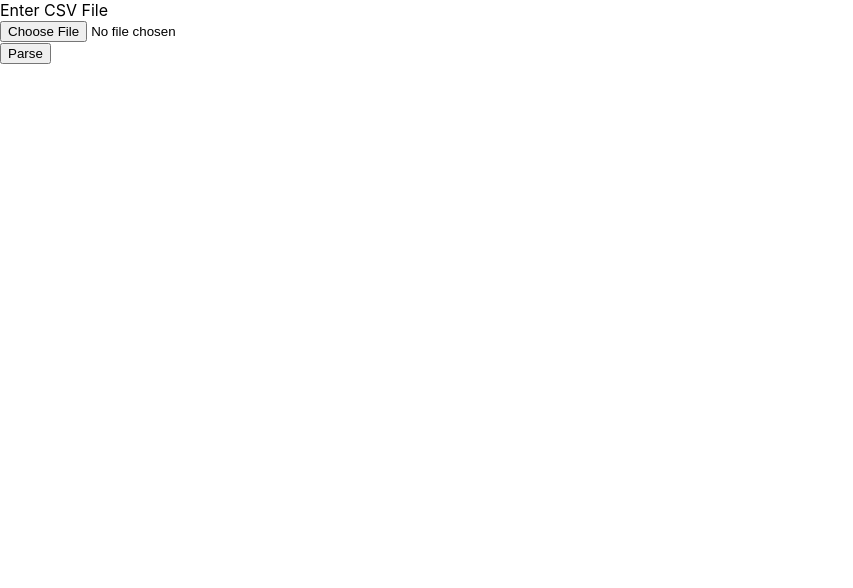
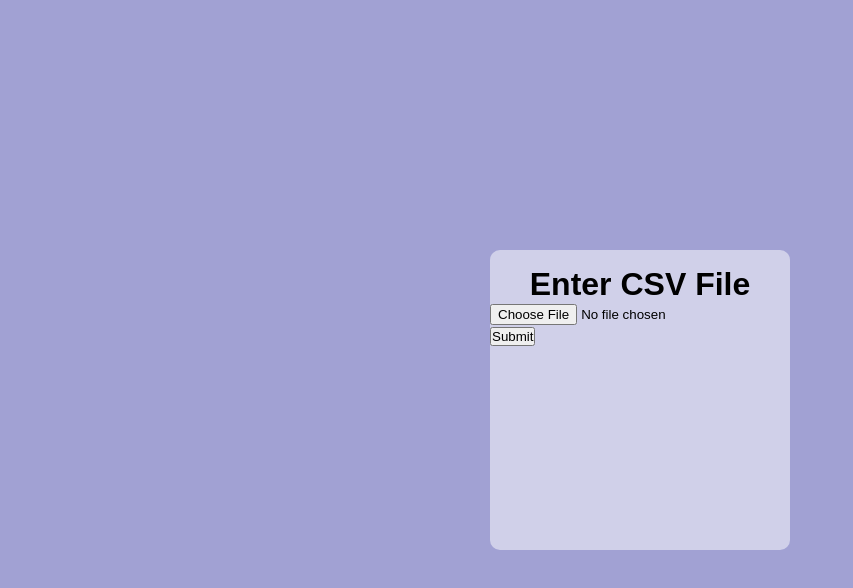
Before and after one commit to yashmahe/csv-file-uploader, a React (Create React App) app: page / in a window 1280 px wide. Shown: the top 588 px of the page, without its empty margins (0-853 px from the left). Built offline with nearby package versions, Linux system fonts and the light colour scheme.

Commit message:
added css

```diff
--- a/src/App.css
+++ b/src/App.css
@@ -1,4 +1,65 @@
-.App {
+*{
+  margin: 0;
+  padding: 0;
+}
+
+.page{
+  height: 100vh;
+  background-color: rgb(161, 161, 211);;
+  display: flex;
+  align-items: center;
+  justify-content: center;
+
+}
+.container{
+  height: 300px;
+  width: 300px;
+  border-radius: 10px;
+  background-color: rgba(255, 255, 255, 0.5);
+
+}
+.heading{
+  text-align: center;
+  font-family: Arial, Helvetica, sans-serif;
+  margin-top: 1rem;
+  font-weight: bold;
+
+}
+.file-holder{
+  margin: auto;
+  width: 150px;
+  height: 150px;
+  border: 3px black solid;
+  border-radius: 5px;
+  margin-top: 1rem;
+}
+.img{
+  width: 150px;
+  height: 150px;
+  object-fit: cover;
+}
+#input[type="file"] {
+    display: none;
+}
+.label{
+  width: 100%;
+  margin-top: 1rem;
+  display: flex;
+  justify-content: center;
+}
+.file-upload{
+  margin: auto;
+  width: 200px;
+    height: 50px;
+  color: white;
+  border-radius: 10px;
+  background-color: black;
+  text-align: center;
+  cursor: pointer;
+}
+
+
+/* .App {
   text-align: center;
 }
 
@@ -35,4 +96,4 @@
   to {
     transform: rotate(360deg);
   }
-}
+} */
--- a/src/App.js
+++ b/src/App.js
@@ -1,7 +1,8 @@
-import React, {useState, useEffect } from 'react';
+import React, {useState } from 'react';
 // import Stack from '@mui/material/Stack';
 // import CircularProgress from '@mui/material/CircularProgress';
 import Papa from "papaparse";
+import './App.css';
 
 // Allowed extensions for input file
 const allowedExtensions = ["csv"];
@@ -23,7 +24,7 @@ async function send_data(dict) {
 const App = () => {
 
   // This state will store the parsed data
-  const [data, setData] = useState([]);
+  //const [data, setData] = useState([]);
 
   // It state will contain the error when
   // correct file extension is not used
@@ -71,9 +72,7 @@ const App = () => {
     reader.onload = async ({ target }) => {
       const csv = Papa.parse(target.result, { header: true });
       const parsedData = csv?.data;
-      // const finaljson = {"image_id":[],}
-
-      const columns = Object.values(parsedData[1]);
+      //const columns = Object.values(parsedData[1]);
       console.log(parsedData);
       const img_id = [];
       const img_url = [];
@@ -91,30 +90,35 @@ const App = () => {
       send_data(dict);
 
 
-      setData(columns);
+      //setData(columns);
     };
     reader.readAsText(file);
   };
 
   return (
-    <div>
-      <label htmlFor="csvInput" style={{ display: "block" }}>
-        Enter CSV File
-      </label>
-      <input
+    <div className="page">
+        <div className="container">
+          <h1 className="heading"> Enter CSV File </h1>
+          <input
         onChange={handleFileChange}
         id="csvInput"
         name="file"
         type="File"
       />
       <div>
-        <button onClick={handleParse}>Parse</button>
+        <button onClick={handleParse}>Submit</button>
+        <div style={{ marginTop: "3rem" }}>
+        {error ? error : "" }
       </div>
-      <div style={{ marginTop: "3rem" }}>
-        {error ? error : data.map((col,
-        idx) => <div key={idx}>{col}</div>)}
+      {/* </div>
+
+      </div> */}
       </div>
-    </div>
+      </div>
+      </div>
+
+
+
   );
 };
 
```
